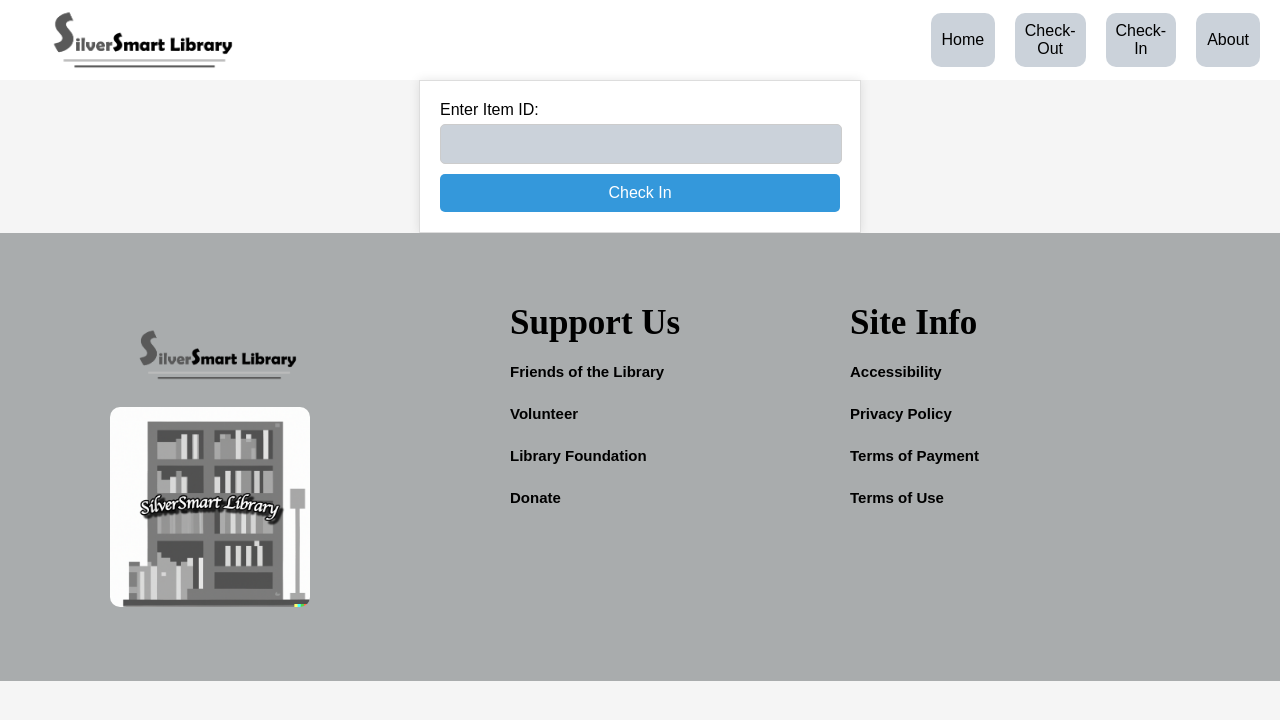
After one commit to morganglis/SilverSmart-Library, a Flask app: page /checkin in a window 1280 px wide. The commit adds this page. Shown: the top 720 px of the page. Run offline with Flask 3, Linux system fonts and the light colour scheme.

Commit message:
Added checkin page and ability to remove an item from checkout.

```diff
--- a/app/routes.py
+++ b/app/routes.py
@@ -78,6 +78,10 @@ def terms_pay():
     return render_template('terms_of_payment.html')
 
 
+@app.route('/checkin')
+def checkin():
+    return render_template('library_checkin.html')
+
 @app.route('/checkout', methods=['GET', 'POST'])
 def checkout():
     if 'checkout_items' not in session:
@@ -145,7 +149,22 @@ def checkout():
             else:
                 flash(f'Item {item_id} not found.', 'error')
 
-                # Confirm Checkout
+        if 'remove_item' in request.form:
+            item_id_to_remove = request.form.get('itemIDToRemove')
+            if item_id_to_remove in session.get('checkout_items', []):
+                session['checkout_items'].remove(item_id_to_remove)
+                item = Item.query.get(item_id_to_remove)
+                if item:
+                    item.isCheckedOut = False
+                    patron.itemsRented -= 1
+                    db.session.commit()
+                    flash(f'Item {item_id_to_remove} removed from checkout list.', 'success')
+                else:
+                    flash(f'Item {item_id_to_remove} not found.', 'error')
+            else:
+                flash(f'Item {item_id_to_remove} is not in the checkout list.', 'error')
+
+        # Confirm Checkout
         elif 'confirm_checkout' in request.form:
             checkout_items = session.get('checkout_items', [])
             due_dates = []  # Initialize due_dates list
--- /dev/null
+++ b/app/templates/library_checkin.html
@@ -0,0 +1,74 @@
+<!DOCTYPE html>
+{% include 'header.html' %}
+<head>
+    <style>
+        body {
+            font-family: Arial, sans-serif;
+            background-color: #f5f5f5;
+            margin: 0;
+            padding: 0;
+        }
+        h2 {
+            background-color: #3498db;
+            color: #fff;
+            padding: 10px;
+            text-align: center;
+        }
+        form {
+            max-width: 400px;
+            margin: 0 auto;
+            padding: 20px;
+            background-color: #fff;
+            border: 1px solid #ddd;
+            box-shadow: 0 0 10px rgba(0, 0, 0, 0.1);
+        }
+        label {
+            display: block;
+            margin-bottom: 5px;
+        }
+        input[type="text"], input[type="number"] {
+            width: 95%;
+            padding: 10px;
+            margin-bottom: 10px;
+            border: 1px solid #ccc;
+            border-radius: 5px;
+        }
+        button {
+            display: block;
+            width: 100%;
+            padding: 10px;
+            background-color: #3498db;
+            color: #fff;
+            border: none;
+            border-radius: 5px;
+            cursor: pointer;
+        }
+        button:hover {
+            background-color: #258cd1;
+        }
+        p {
+            font-weight: bold;
+            text-align: center;
+        }
+        ul {
+            list-style-type: none;
+            padding: 0;
+        }
+        ul li {
+            margin-bottom: 5px;
+        }
+
+    </style>
+</head>
+<body>
+
+
+
+<form action="{{ url_for('checkin') }}" method="post">
+    <label for="itemID">Enter Item ID:</label>
+    <input type="text" id="itemID" name="itemID" required>
+    <button type="submit">Check In</button>
+</form>
+</body>
+
+{% include 'footer.html' %}
```
Also changed, not shown: app/templates/library_checkout.html (+10 -3 lines).
